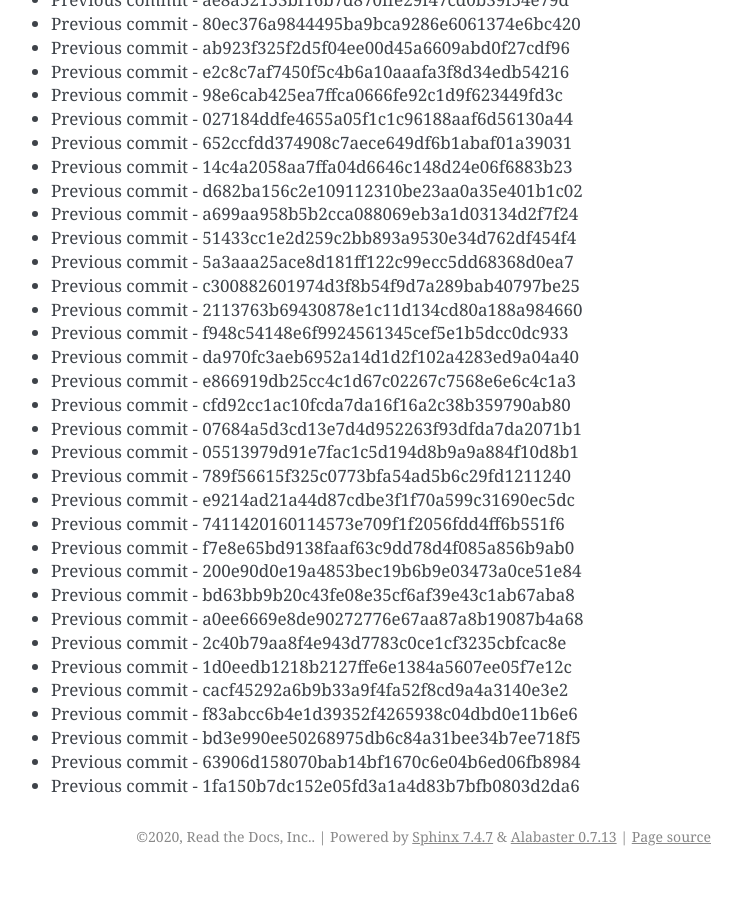
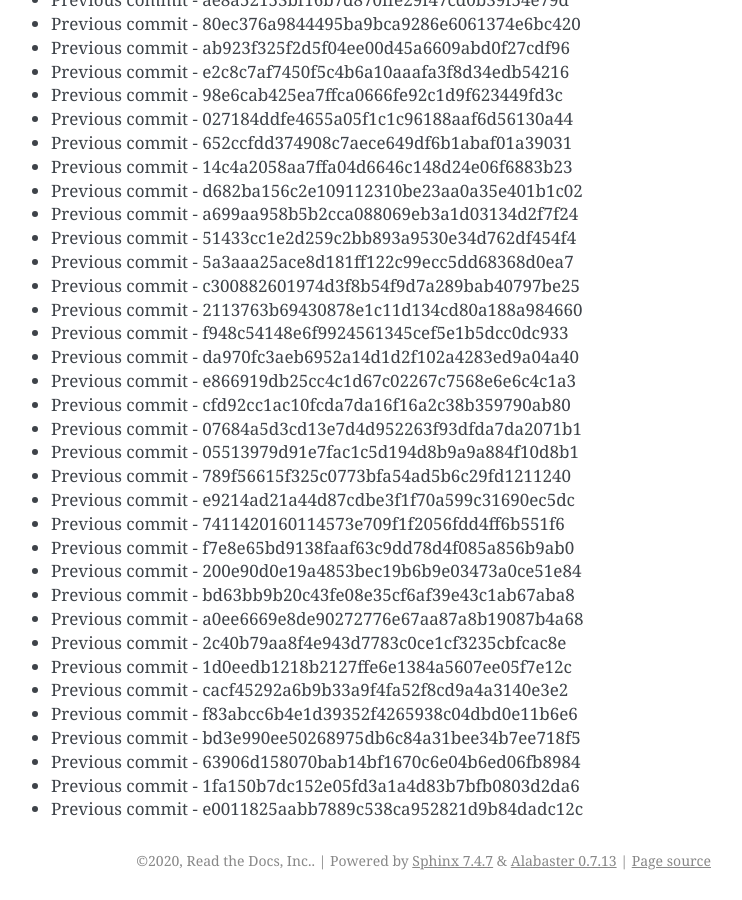
Before and after one commit to readthedocs/rtd-git-stresstest, a Sphinx documentation site: the page built from docs/updates.rst, in a window 1280 px wide and 900 px high, scrolled down 68405 px. Shown: the whole window, without its empty margins (399-1141 px from the left). Built offline with Sphinx 7.4.7, drawn with Linux system fonts in a browser that asks for light colours; before the commit the page ends 69281 px from its top, so only the background shows below that.

Commit message:
Generating commit from previous: e0011825aabb7889c538ca952821d9b84dadc12c

```diff
--- a/docs/updates.rst
+++ b/docs/updates.rst
@@ -2906,3 +2906,4 @@ It can be tested for any performance characteristics.
 * Previous commit - bd3e990ee50268975db6c84a31bee34b7ee718f5
 * Previous commit - 63906d158070bab14bf1670c6e04b6ed06fb8984
 * Previous commit - 1fa150b7dc152e05fd3a1a4d83b7bfb0803d2da6
+* Previous commit - e0011825aabb7889c538ca952821d9b84dadc12c
```
